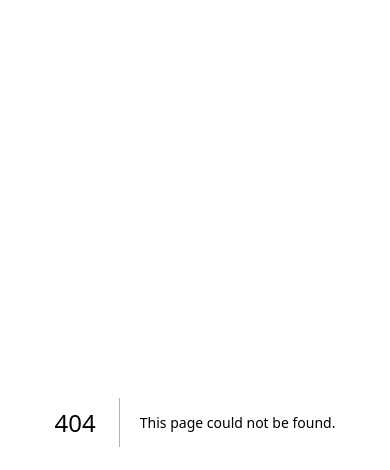
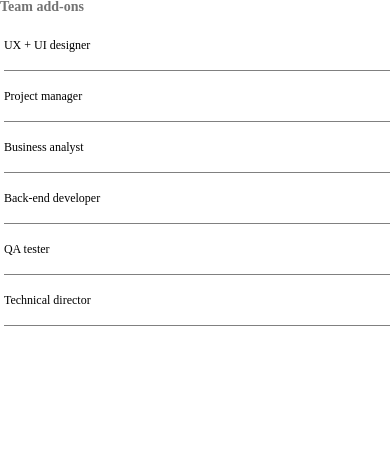
Before and after one commit to Shubham-SumFactor/project-sparkbit, a Next.js app: page /components/teamAddOns/teamAddOns in a window 390 px wide. Before the commit this address had no page. Shown: the top 470 px of the page. Built offline with nearby package versions, Linux system fonts and the light colour scheme.

Commit message:
Technology and team add ons for services page updated

```diff
--- /dev/null
+++ b/pages/components/teamAddOns/teamAddOns.module.css
@@ -0,0 +1,86 @@
+.container {
+  max-width: 1440px;
+  margin: 0 auto;
+  /* padding: 20px; */
+  margin-bottom: 5rem;
+  display: grid;
+  grid-template-columns: 1fr 3fr;
+  width: 100%;
+
+}
+
+.heading {
+  /* text-align: center; */
+  font-size: 16px;
+  color: #737373;
+  font-weight: 400;
+  line-height: 1;
+  margin-bottom: 1rem;
+  letter-spacing: 0.05rem;
+  font-weight: lighter;
+}
+
+.technologyGrid {
+  display: grid;
+  grid-template-columns: repeat(auto-fit, minmax(280px, 1fr));
+  gap: 40px;
+  /* border: 1px solid gold; */
+  padding-left: 1%;
+}
+
+
+.technologyCategory h4 {
+  font-size: 18px;
+  font-weight: 700;
+  margin-bottom: 0.5rem;
+}
+
+.technologyCategory ul {
+  list-style-type: none;
+  padding: 0;
+}
+
+.technologyCategory li {
+  font-size: 20px;
+  line-height: 1.5;
+  color: black;
+
+  font-size: 18px;
+  font-weight: 500;
+  line-height: 30px;
+  border-bottom: 0.2px solid grey;
+  margin-bottom: 10px;
+  padding-bottom: 10px;
+}
+
+@media (max-width: 768px) {
+  .container {
+    grid-template-columns: 1fr;
+    padding: 0px 0;
+    margin-bottom: 0rem;
+  }
+
+  .heading {
+    font-size: 14px;
+    color: #737373;
+    font-weight: 900;
+    letter-spacing: 0;
+  }
+
+  .technologyGrid {
+    grid-template-columns: 1fr;
+    gap: 0px;
+  }
+
+  .technologySection h3 {
+    font-size: 14px;
+  }
+
+  .technologyCategory h4 {
+    font-size: 16px;
+  }
+
+  .technologyCategory li {
+    font-size: 12px;
+  }
+}
--- /dev/null
+++ b/pages/components/teamAddOns/teamAddOns.tsx
@@ -0,0 +1,50 @@
+import React, { useEffect, useRef, useState } from 'react';
+import styles from './teamAddOns.module.css';
+
+const TeamAddOns = () => {
+
+    const [isMobile, setIsMobile] = useState(false);
+    const sliderRef = useRef(null);
+
+    useEffect(() => {
+        const checkMobile = () => {
+            setIsMobile(window.innerWidth <= 768);
+        };
+        checkMobile();
+        window.addEventListener('resize', checkMobile);
+        return () => window.removeEventListener('resize', checkMobile);
+    }, []);
+
+
+
+    const technologies = {
+        "Role": ["UX + UI designer", "Project manager", "Business analyst"],
+        "Position": ["Back-end developer", "QA tester", "Technical director"],
+    };
+
+    return (
+        <div className={styles.container}>
+            <h2 className={styles.heading}>Team add-ons</h2>
+
+
+            <div className={styles.technologyGrid}>
+                {Object.entries(technologies).map(([category, items]) => (
+                    <div key={category} className={styles.technologyCategory}>
+                        {/* <h4>{category}</h4> */}
+                        <ul >
+                            {items.map((item, index) => (
+                                <li key={index}>{item}</li>
+                            ))}
+                        </ul>
+                    </div>
+                ))}
+                <div></div>
+
+            </div>
+
+        </div>
+
+    );
+};
+
+export default TeamAddOns;
--- /dev/null
+++ b/pages/components/technologyCard/technology.module.css
@@ -0,0 +1,100 @@
+.container {
+  max-width: 1440px;
+  margin: 0 auto;
+  /* padding: 20px; */
+  margin-bottom: 5rem;
+  display: grid;
+  grid-template-columns: 1fr 3fr;
+  width: 100%;
+
+}
+
+.heading {
+  /* text-align: center; */
+  font-size: 16px;
+  color: #737373;
+  font-weight: 400;
+  line-height: 1;
+  margin-bottom: 1rem;
+  letter-spacing: 0.05rem;
+  font-weight: lighter;
+}
+
+/* .technologySection {
+    display: grid;
+    grid-template-columns: repeat(auto-fit, minmax(280px, 1fr));
+    gap: 30px;
+    margin-top: 2rem;
+  } */
+
+/* .technologySection h3 {
+    font-size: 16px;
+    color: #737373;
+    font-weight: 400;
+    margin-bottom: 1rem;
+  } */
+
+.technologyGrid {
+  display: grid;
+  grid-template-columns: repeat(auto-fit, minmax(280px, 1fr));
+  gap: 40px;
+  /* border: 1px solid gold; */
+  padding-left: 1%;
+}
+
+
+.technologyCategory h4 {
+  font-size: 18px;
+  font-weight: 700;
+  margin-bottom: 0.5rem;
+}
+
+.technologyCategory ul {
+  list-style-type: none;
+  padding: 0;
+}
+
+.technologyCategory li {
+  font-size: 20px;
+  line-height: 1.5;
+  color: black;
+
+  font-size: 18px;
+  font-weight: 500;
+  line-height: 30px;
+  border-bottom: 0.2px solid grey;
+  margin-bottom: 10px;
+  padding-bottom: 10px;
+}
+
+@media (max-width: 768px) {
+  .container {
+    grid-template-columns: 1fr;
+    padding: 0px 0;
+    margin-bottom: 2rem;
+  }
+
+  .heading {
+    font-size: 14px;
+    color: #737373;
+    font-weight: 900;
+    letter-spacing: 0;
+  }
+
+  .technologyGrid {
+    grid-template-columns: 1fr;
+    gap: 0px;
+  }
+
+  .technologySection h3 {
+    font-size: 14px;
+  }
+
+  .technologyCategory h4 {
+    font-size: 16px;
+  }
+
+  .technologyCategory li {
+    font-size: 12px;
+  }
+}
```
Also changed, not shown: pages/components/technologyCard/technologyCard.tsx (added, +51 -0 lines).
